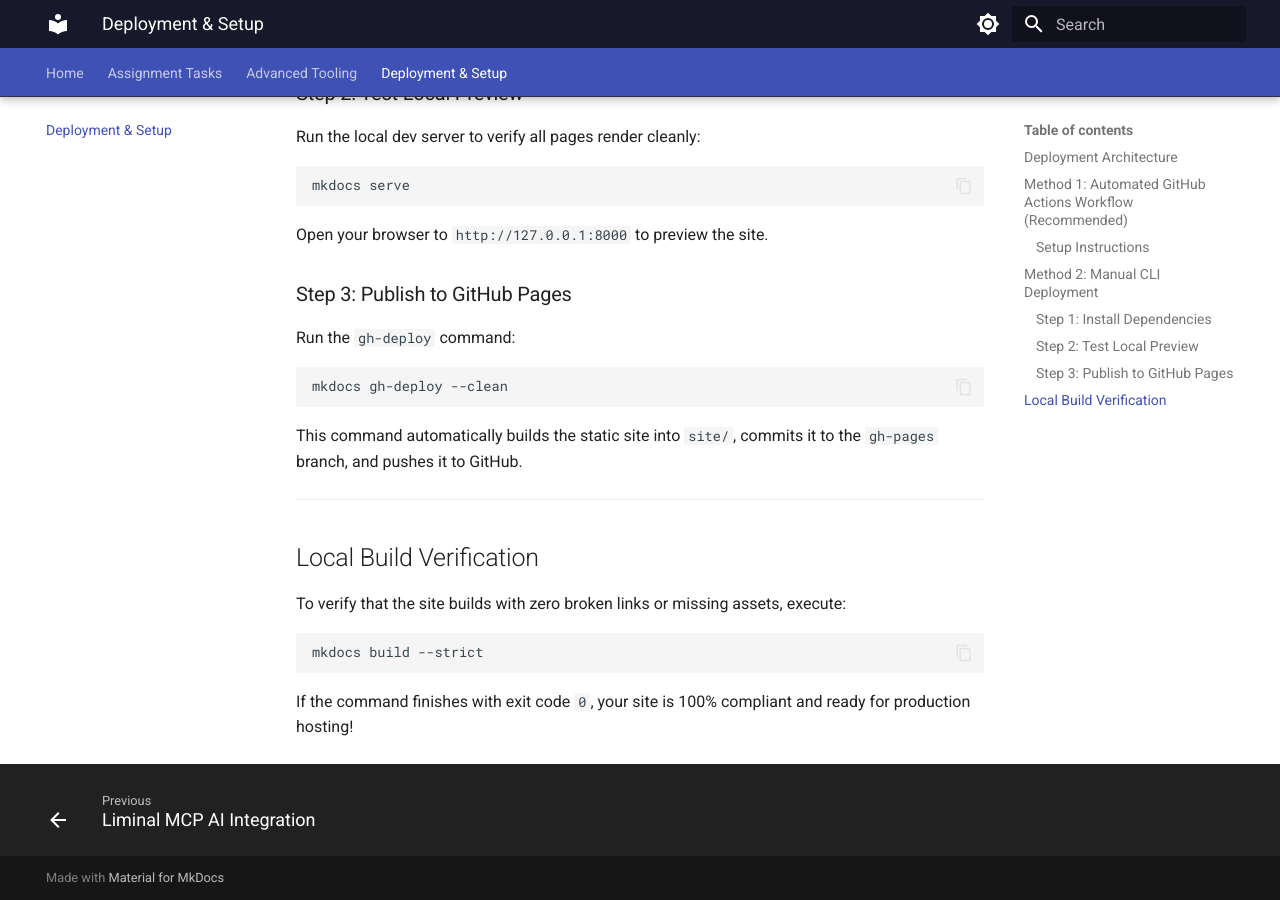
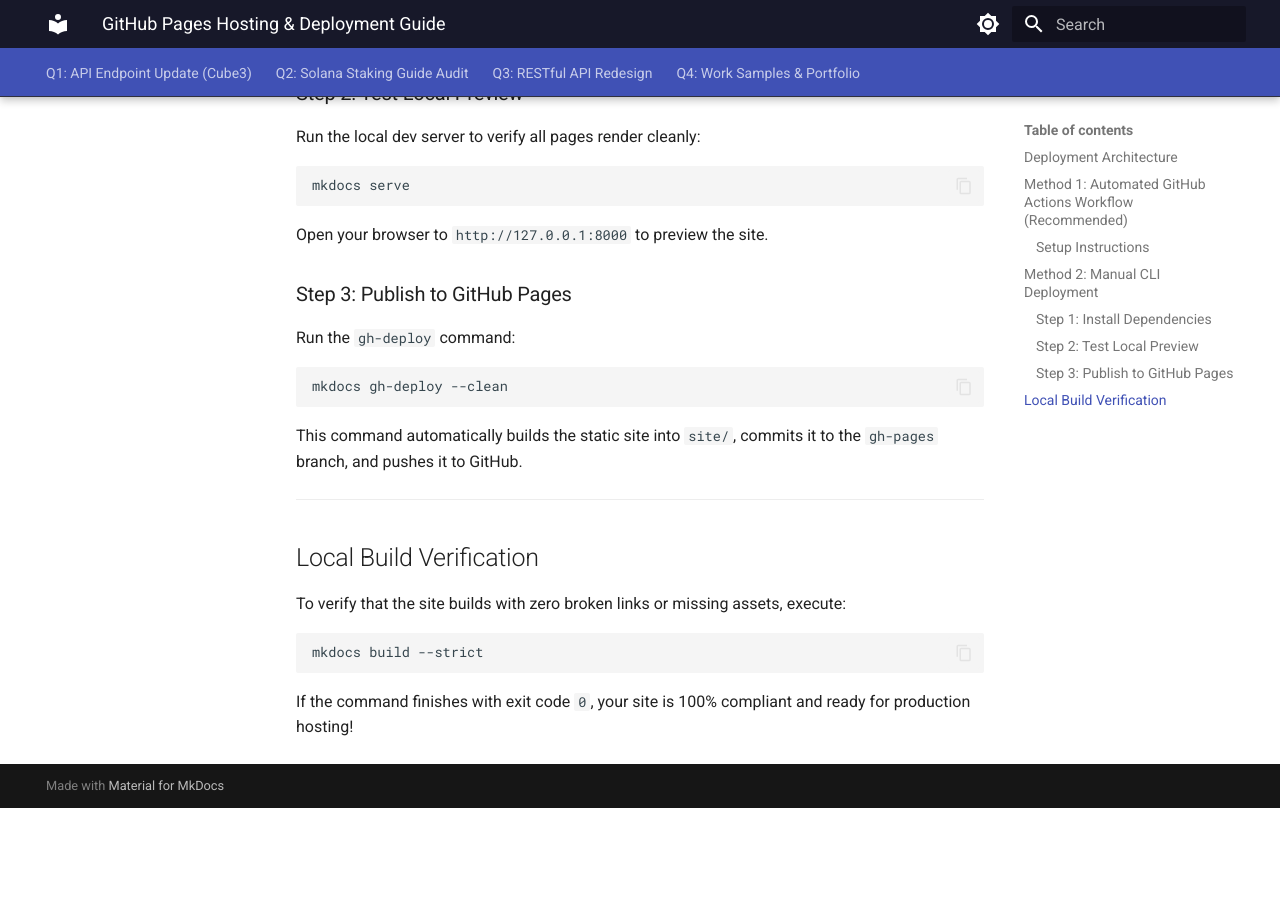
Before and after one commit to Rajwar88/Assignment_LM, an MkDocs documentation site: the page built from docs/deployment-guide.md, in a window 1280 px wide and 900 px high, scrolled down 1658 px. Built offline with MkDocs 1.6.1 and Material for MkDocs 9.7.7, drawn with Linux system fonts in a browser that asks for light colours; after the commit the page ends 2466 px from its top, so only the background shows below that.

Commit message:
chore: configure MkDocs navigation for Q1-Q4 tasks

```diff
--- a/mkdocs.yml
+++ b/mkdocs.yml
@@ -82,12 +82,7 @@
   - stylesheets/extra.css
 
 nav:
-  - Home: index.md
-  - Assignment Tasks:
-      - "Q1: API Endpoint Update (Cube3)": q1-api-documentation.md
-      - "Q2: Solana Staking Guide Audit": q2-solana-staking-guide.md
-      - "Q3: RESTful API Redesign": q3-rest-api-redesign.md
-      - "Q4: Work Samples & Portfolio": q4-portfolio-samples.md
-  - Advanced Tooling:
-      - "Liminal MCP AI Integration": mcp-integration.md
-  - Deployment & Setup: deployment-guide.md
+  - "Q1: API Endpoint Update (Cube3)": q1-api-documentation.md
+  - "Q2: Solana Staking Guide Audit": q2-solana-staking-guide.md
+  - "Q3: RESTful API Redesign": q3-rest-api-redesign.md
+  - "Q4: Work Samples & Portfolio": q4-portfolio-samples.md
```
